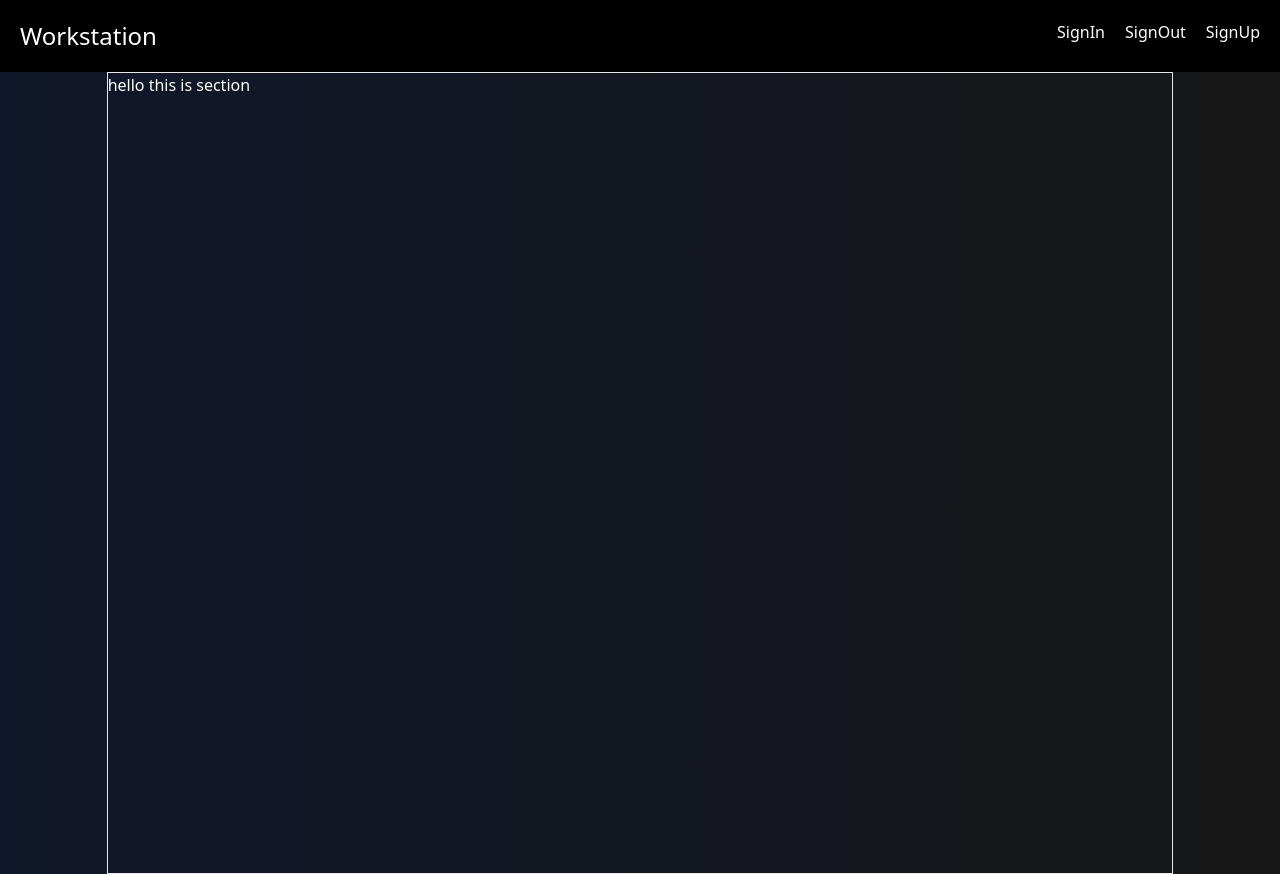
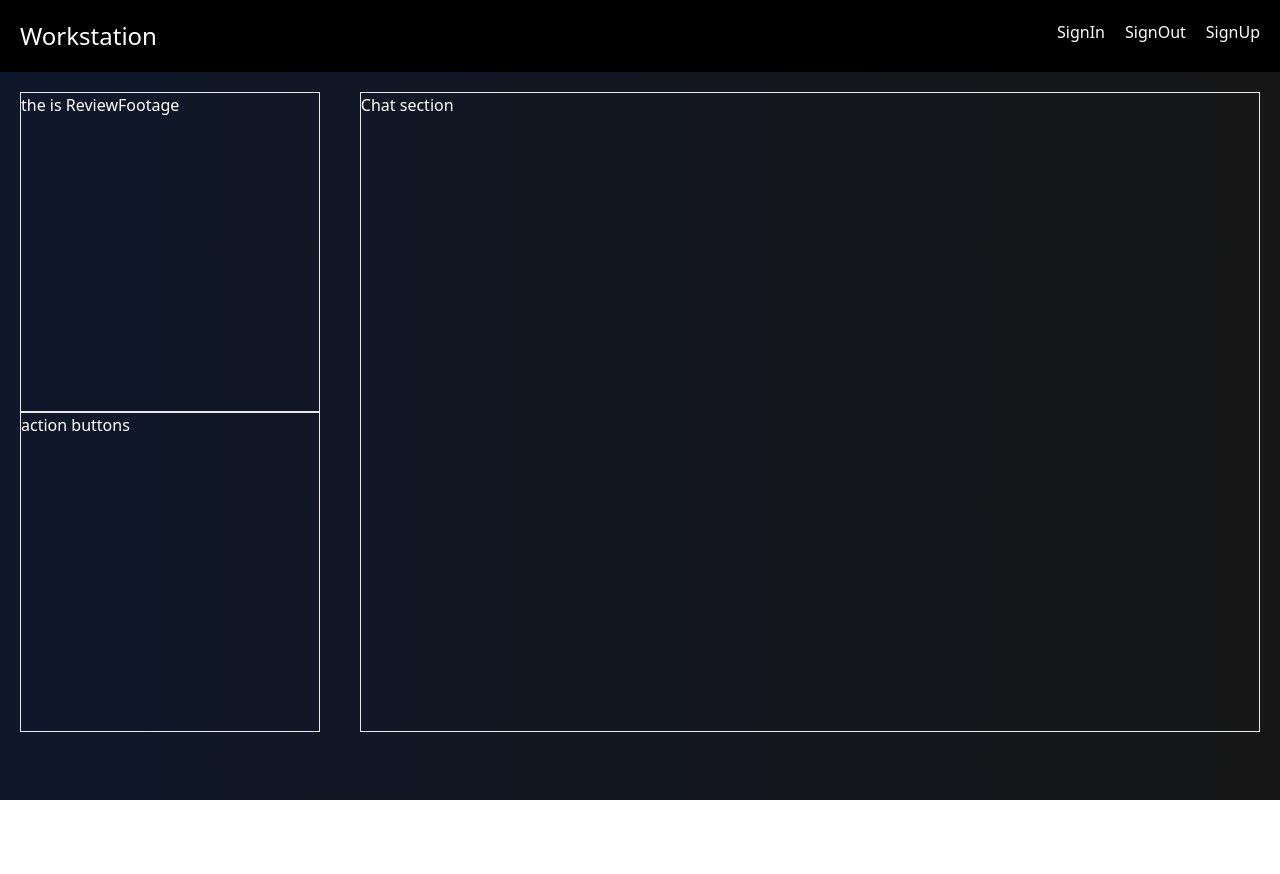
Before and after one commit to iharsh02/Workstation, a Next.js app in the folder apps/web/: page /workspace in a window 1280 px wide. After the commit the page ends 800 px from the top, so only its background shows below. Built offline with nearby package versions, Linux system fonts and the light colour scheme.

Commit message:
Added  the layout to workstation page

```diff
--- /dev/null
+++ b/apps/web/components/reviewFootage.tsx
@@ -0,0 +1,7 @@
+export function ReviewFootage() {
+  return (
+    <div>
+      the is ReviewFootage
+    </div>
+  )
+}
--- a/apps/web/components/workspace.tsx
+++ b/apps/web/components/workspace.tsx
@@ -1,12 +1,20 @@
 import { Appbar } from "./appbar";
-import { Section } from "./section";
+import { ReviewFootage } from "./reviewFootage";
 
 export function Workspace() {
   return (
     <div className="min-h-screen text-white bg-gradient-to-r from-slate-900 to-neutral-900">
       <Appbar />
-      <div className="border w-5/6 m-auto">
-        <Section>hello this is section </Section>
+      <div className="flex ">
+
+        <div className="flex flex-col w-1/3 m-5">
+          <div className="border h-80">
+            <ReviewFootage />
+          </div>
+          <div className="border h-80">action buttons</div>
+        </div>
+
+        <div className="border m-5 w-full">Chat section</div>
       </div>
     </div>
   );
```
